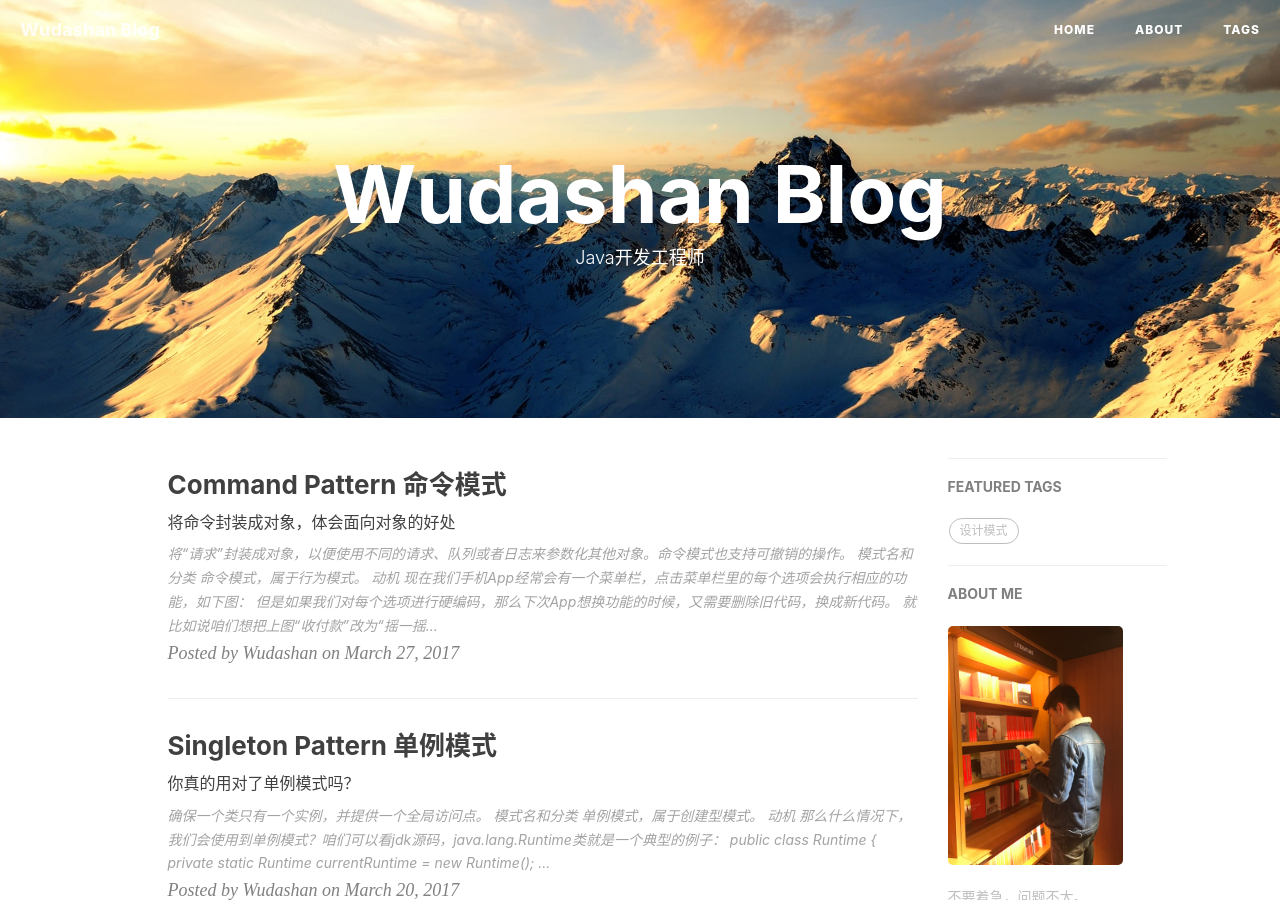
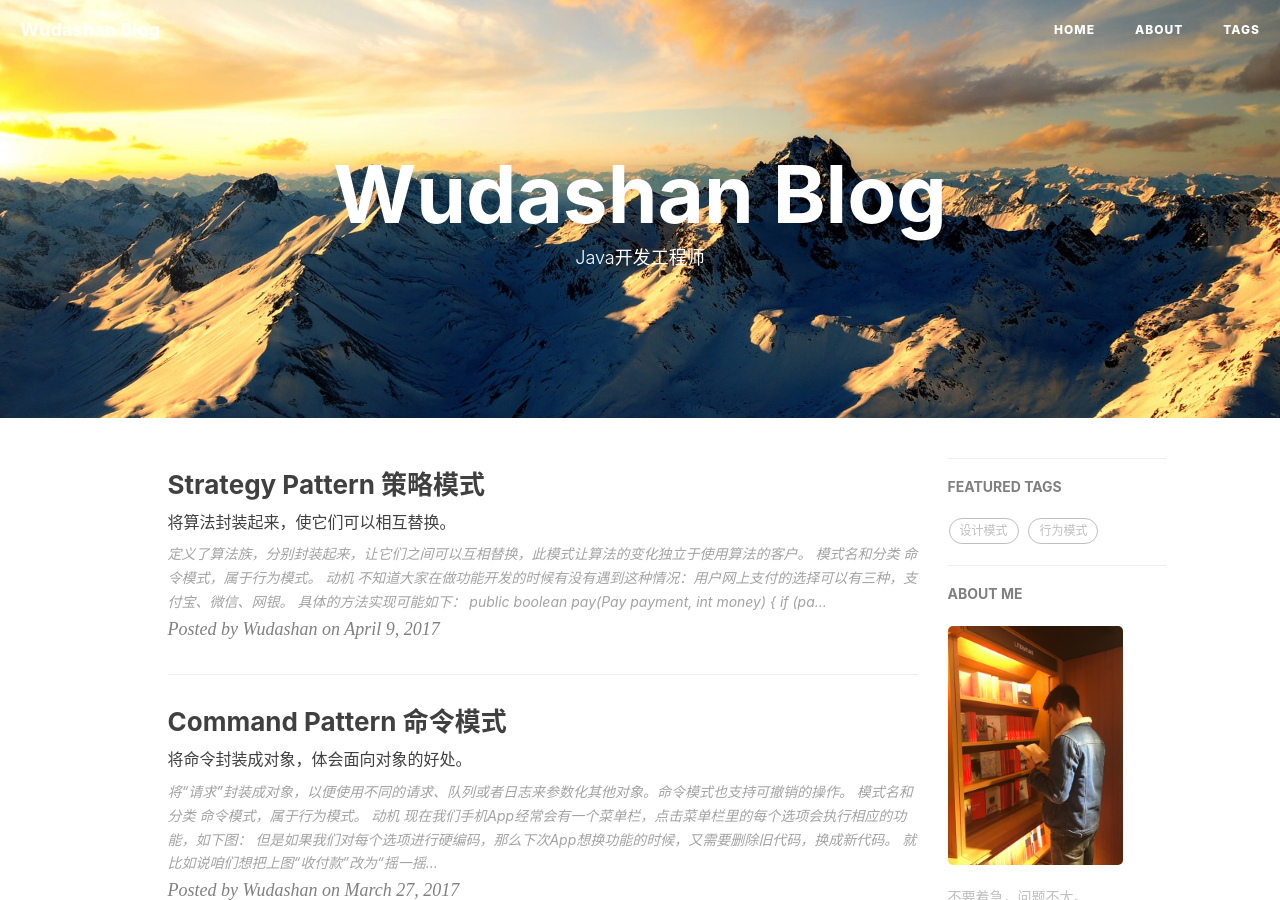
Before and after one commit to wudashan/wudashan.github.io, a Jekyll site: the page built from index.html, in a window 1280 px wide and 900 px high. Built offline with Jekyll 4.4.1, drawn with Linux system fonts in a browser that asks for light colours; nearby versions of some CDN libraries; the list of posts is cut into pages by our own code; comment, search, counter and statistics services are not loaded.

Commit message:
增加策略模式

````diff
--- a/_posts/2017-03-27-Command-Pattern.markdown
+++ b/_posts/2017-03-27-Command-Pattern.markdown
@@ -1,7 +1,7 @@
 ---
 layout:     post
 title:      "Command Pattern 命令模式"
-subtitle:   "将命令封装成对象，体会面向对象的好处"
+subtitle:   "将命令封装成对象，体会面向对象的好处。"
 date:       2017-03-27 21:00:00
 author:     "Wudashan"
 header-img: "img/post-bg-command-pattern.jpg"
--- /dev/null
+++ b/_posts/2017-04-09-Strategy-Pattern.markdown
@@ -0,0 +1,88 @@
+---
+layout:     post
+title:      "Strategy Pattern 策略模式"
+subtitle:   "将算法封装起来，使它们可以相互替换。"
+date:       2017-04-09 11:00:00
+author:     "Wudashan"
+header-img: "img/post-bg-strategy-pattern.jpg"
+catalog: true
+tags:
+    - 设计模式
+    - 行为模式
+    - 策略模式
+---
+
+
+> 定义了算法族，分别封装起来，让它们之间可以互相替换，此模式让算法的变化独立于使用算法的客户。
+
+## 模式名和分类
+命令模式，属于行为模式。
+
+---
+
+## 动机
+不知道大家在做功能开发的时候有没有遇到这种情况：用户网上支付的选择可以有三种，支付宝、微信、网银。
+
+具体的方法实现可能如下：
+```
+public boolean pay(Pay payment, int money) {
+    if (payment == Pay.ALIPAY) {
+        // 0.调用阿里支付接口
+        ...
+        // 1.获取阿里支付结果
+        ...
+        // 2.其他操作
+        ...
+    } else if (payment == Pay.WECHAT) {
+        // 0.调用微信支付接口
+        ...
+        // 1.获取微信支付结果
+        ...
+        // 2.其他操作
+        ...
+    } else if (payment == Pay.BANK) {
+        // 0.调用网银支付接口
+        ...
+        // 1.获取网银支付结果
+        ...
+        // 2.其他操作
+        ...
+    } else {
+        throw new IllegalArgumentException();
+    }
+}
+```
+可以发现，只要稍微加一点操作，这个方法行数就已经爆表了。如何改善上述问题？
+
+其实道理很简单，我们可以发现在if语句里基本都是面向过程化的代码，只要我们以面向对象的思想处理肯定是没问题的。
+
+具体怎么做，前人已经给我们总结了，那就是今天要介绍的策略模式！
+
+
+---
+
+## 优缺点
+#### 优点
+
+ -
+
+#### 缺点
+
+ -
+
+---
+
+## 类图
+
+---
+
+## 代码示例
+
+
+
+---
+
+## 总结
+
+
+---
````
Also changed, not shown: img/post-bg-strategy-pattern.jpg (added).
